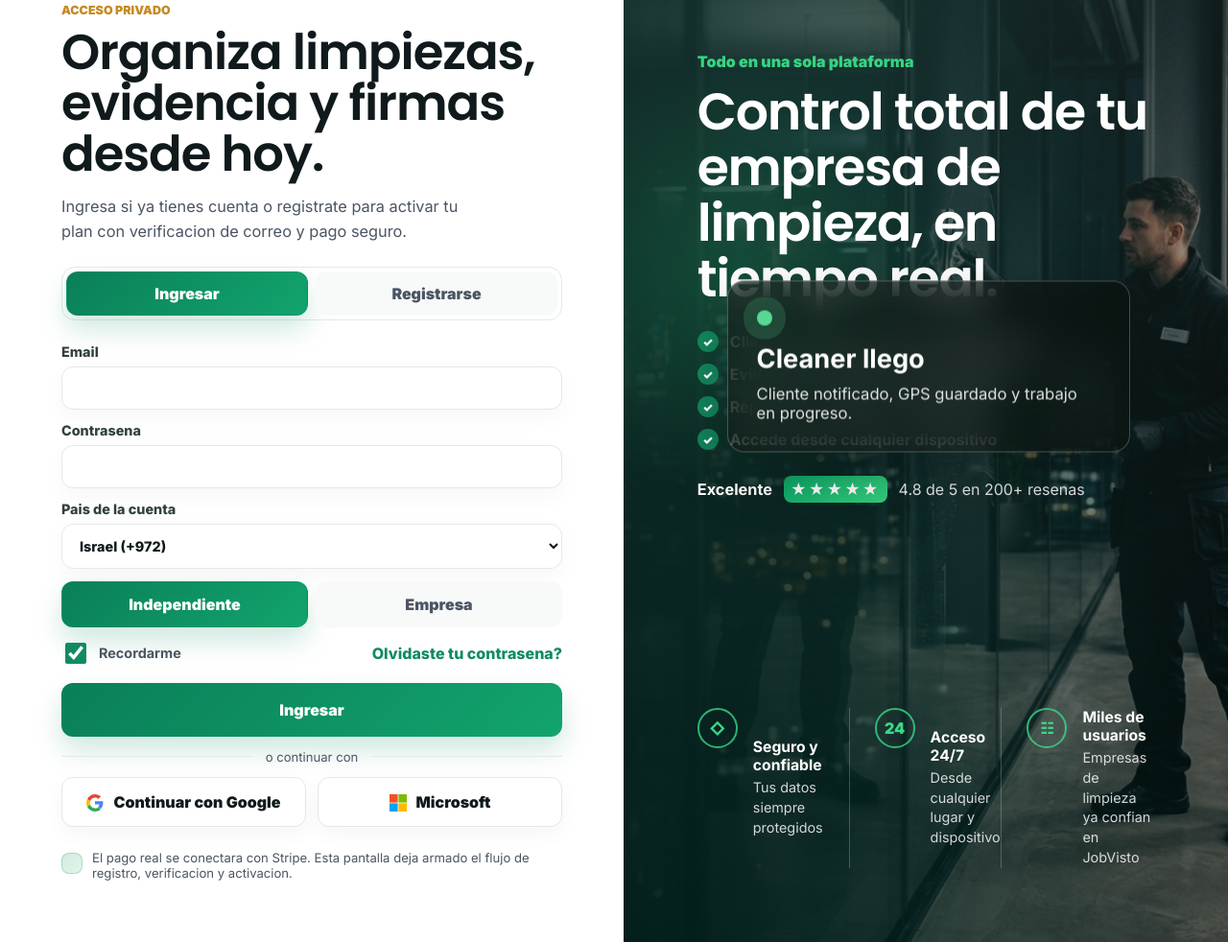
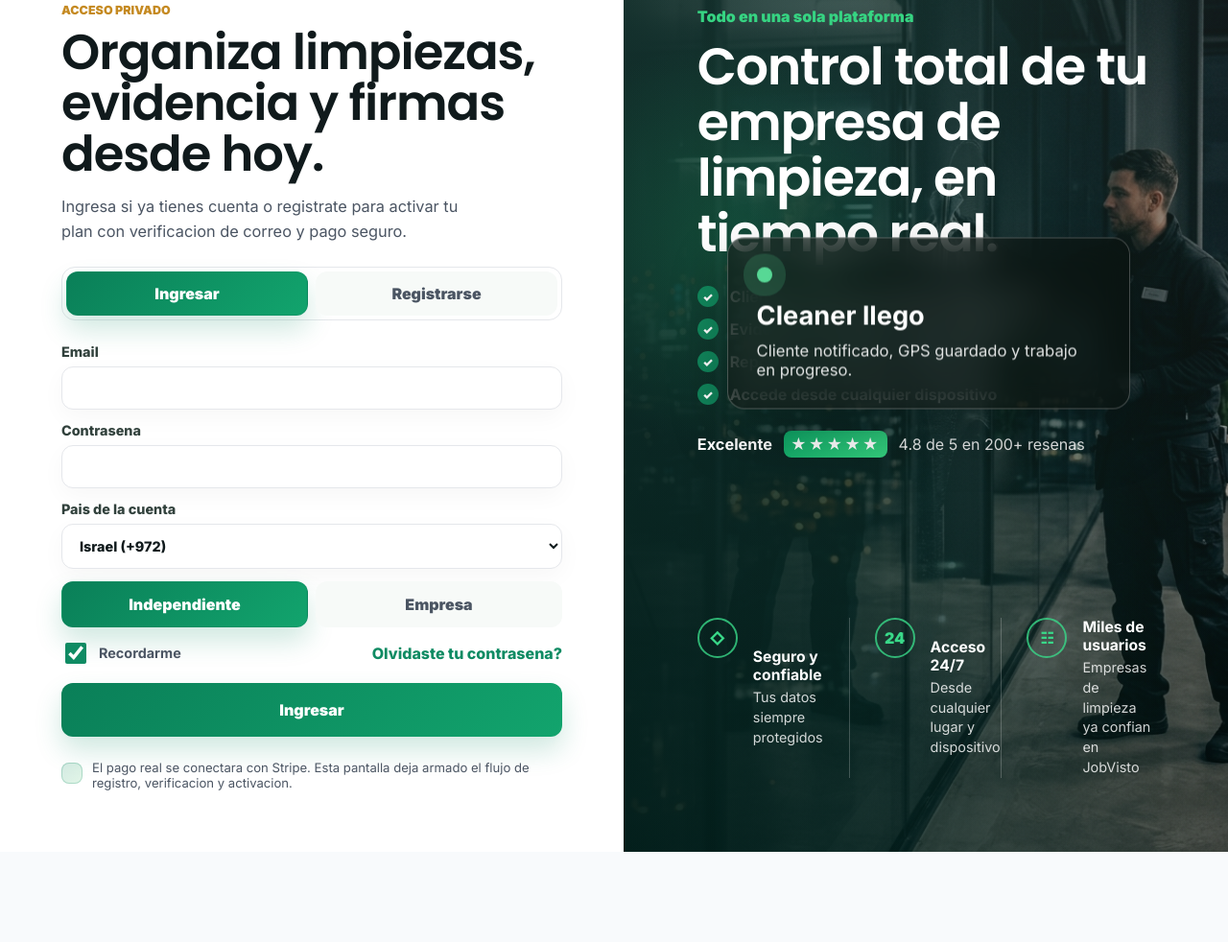
Before and after one commit to altioradigitalsolutions-source/JobVisto, a website: page website/app.html in a window 1280 px wide. Shown: the part 172-1154 px from the top of the page at 96% size. After the commit the page ends 1060 px from the top, so only its background shows below. Drawn offline with nearby package versions, Linux system fonts and the light colour scheme.

Commit message:
Hide unstable social login buttons

```diff
--- a/website/app.html
+++ b/website/app.html
@@ -100,8 +100,8 @@
             </div>
           </div>
           <button class="primary" type="submit" id="authSubmit">Log in</button>
-          <div class="auth-divider"><span data-i18n="orContinue">or continue with</span></div>
-          <div class="social-row">
+          <div class="auth-divider hidden" aria-hidden="true"><span data-i18n="orContinue">or continue with</span></div>
+          <div class="social-row hidden" aria-hidden="true">
             <button class="google" type="button" id="googleLogin">Continue with Google</button>
             <button class="google microsoft" type="button" aria-label="Continue with Microsoft" data-i18n="microsoft">Microsoft</button>
           </div>
```
